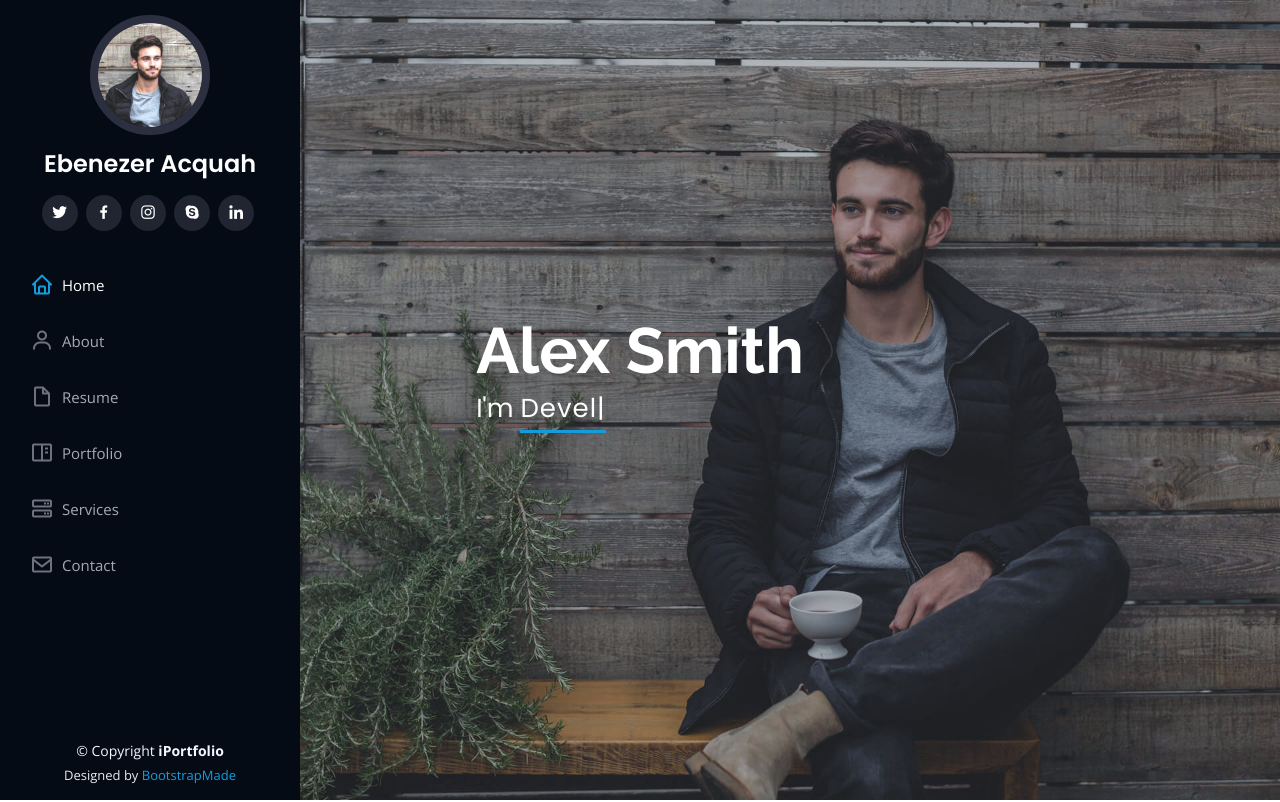
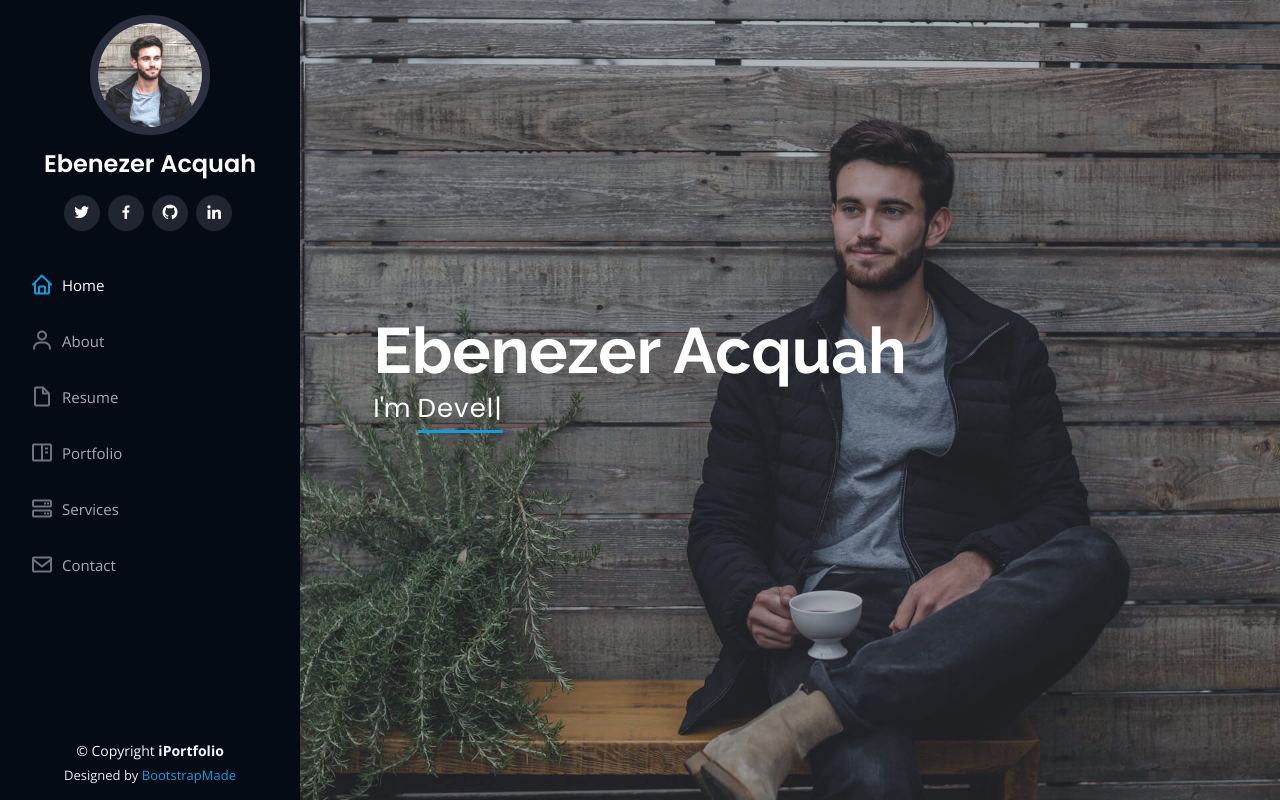
Before and after one commit to Eben-Success/iPortfolio, a plain HTML site: page index.html in a window 1280 px wide. Shown: the top 802 px of the page. Drawn offline with nearby package versions, Linux system fonts and the light colour scheme.

Commit message:
updated social media handles

```diff
--- a/index.html
+++ b/index.html
@@ -48,11 +48,10 @@
         <img src="assets/img/profile-img.jpg" alt="" class="img-fluid rounded-circle">
         <h1 class="text-light"><a href="index.html">Ebenezer Acquah</a></h1>
         <div class="social-links mt-3 text-center">
-          <a href="#" class="twitter"><i class="bx bxl-twitter"></i></a>
-          <a href="#" class="facebook"><i class="bx bxl-facebook"></i></a>
-          <a href="#" class="instagram"><i class="bx bxl-instagram"></i></a>
-          <a href="#" class="google-plus"><i class="bx bxl-skype"></i></a>
-          <a href="#" class="linkedin"><i class="bx bxl-linkedin"></i></a>
+          <a href="https://twitter.com/EbenSuccess5" class="twitter"><i class="bx bxl-twitter"></i></a>
+          <a href="https://www.facebook.com/ebenezer.acquah.733/" class="facebook"><i class="bx bxl-facebook"></i></a>
+          <a href="https://github.com/Eben-Success/" class="google-plus"><i class="bx bxl-github"></i></a>
+          <a href="https://www.linkedin.com/in/ebenezer-acquah-74074b210/" class="linkedin"><i class="bx bxl-linkedin"></i></a>
         </div>
       </div>
 
@@ -72,7 +71,7 @@
   <!-- ======= Hero Section ======= -->
   <section id="hero" class="d-flex flex-column justify-content-center align-items-center">
     <div class="hero-container" data-aos="fade-in">
-      <h1>Alex Smith</h1>
+      <h1>Ebenezer Acquah</h1>
       <p>I'm <span class="typed" data-typed-items="Designer, Developer, Freelancer, Photographer"></span></p>
     </div>
   </section><!-- End Hero -->
```
